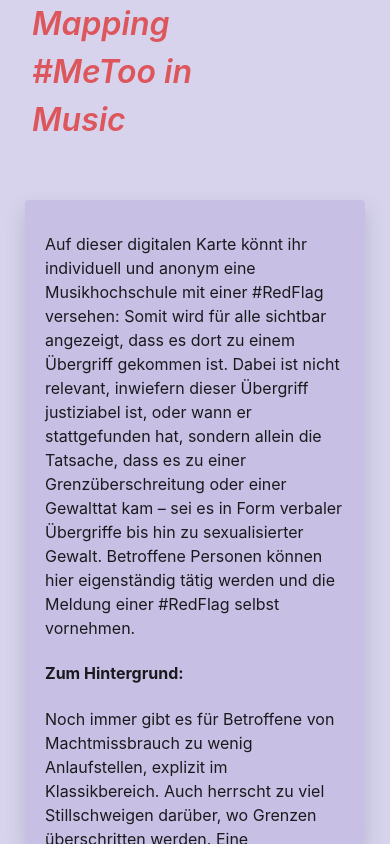
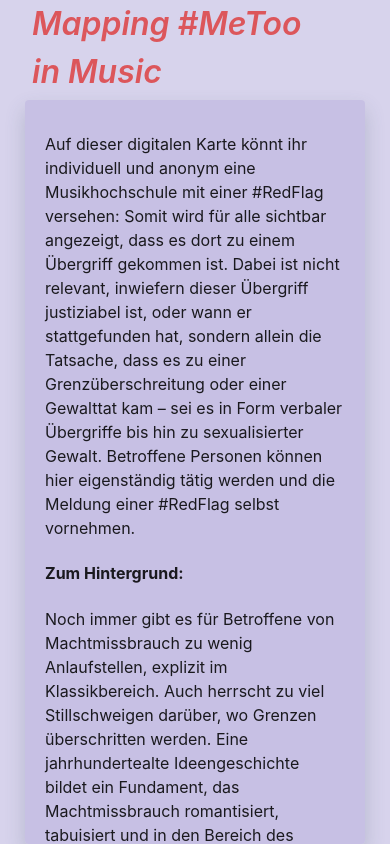
Before and after one commit to williamselaine/metooinmusic, a React (Vite) app: page /about in a window 390 px wide. Built offline with nearby package versions, Linux system fonts and the light colour scheme; no server answers.

Commit message:
fix scroll for mobile

```diff
--- a/src/components/Navbar.tsx
+++ b/src/components/Navbar.tsx
@@ -1,7 +1,6 @@
 import { useState, useEffect } from 'react';
 import { Link, Navigate, useLocation } from 'react-router-dom';
 import { Box, Button } from '@mui/material';
-import { disableBodyScroll } from 'body-scroll-lock';
 import Theme from '../constants/Theme';
 import useResizer from '../utils/useResizer';
 
@@ -9,9 +8,6 @@ export default function NavBar() {
   const { pathname } = useLocation();
   const screenDimensions = useResizer();
   const [toHome, setToHome] = useState(false);
-
-  const targetElement = document.querySelector('#root');
-  targetElement && disableBodyScroll(targetElement);
 
   useEffect(() => {
     setToHome(false);
@@ -30,7 +26,7 @@ export default function NavBar() {
     },
     title: {
       fontSize: screenDimensions.isMobile ? '32px' : '46px',
-      width: screenDimensions.isMobile ? '200px' : '400px',
+      width: screenDimensions.isMobile ? '300px' : '400px',
       display: 'inline-block',
       fontStyle: 'italic',
       color: Theme.light.tertiary,
@@ -58,7 +54,8 @@ export default function NavBar() {
     },
     hide: {
       opacity: '0.0',
-      transition: '1s'
+      transition: '1s',
+      display: 'none',
     },
   };
 
--- a/src/pages/About.tsx
+++ b/src/pages/About.tsx
@@ -37,9 +37,8 @@ function About() {
       padding: '1em 20px',
       textAlign: 'left',
       maxWidth: screenDimensions.isMobile ? '300px' : '600px',
-      maxHeight: 'calc(100vh - 200px)',
       overflow: 'auto',
-      marginTop: screenDimensions.isMobile ? '200px' : '100px',
+      marginTop: screenDimensions.isMobile ? '100px' : '100px',
       boxShadow: '0px 10px 20px rgba(77, 97, 108, .24)',
       borderRadius: '4px',
       backgroundColor: Theme.light.primary,
```
